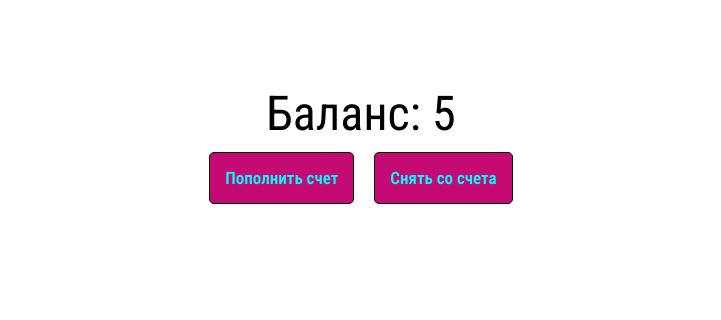
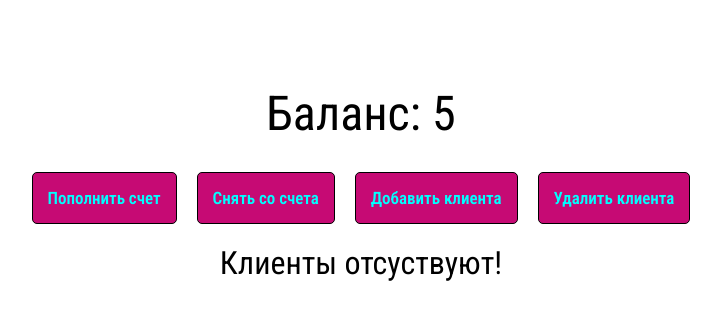
Before and after one commit to ITmTm/prectic-redux-ulbi, a React (Create React App) app: page / in a window 1280 px wide. Shown: the top 320 px of the page, without its empty margins (279-1000 px from the left). Built offline with nearby package versions, Linux system fonts and the light colour scheme.

Commit message:
Working with an array

```diff
--- a/src/App.js
+++ b/src/App.js
@@ -3,6 +3,7 @@ import { useDispatch, useSelector } from "react-redux";
 function App() {
 	const dispatch = useDispatch();	// Это функция для изменения состояния
 	const cash = useSelector(state => state.cash.cash);	// Получение состояния
+	const customers = useSelector(state => state.customers.customers)
 
 	const addCash = (cash) => {
 		dispatch({type: "ADD_CASH", payload: cash})	// Изменяем состояние
@@ -12,14 +13,51 @@ function App() {
 		dispatch({type: "GET_CASH", payload: cash});
 	}
 
+	const addCustomer = (name) => {
+			// Объект пользователя
+		const customer = {
+			name,
+			id: Date.now()
+		}
+		dispatch({type: "ADD_CUSTOMER", payload: customer})
+	}
+
+	const removeCustomer = (customer) => {
+		dispatch({type: "REMOVE_CUSTOMERS", payload: customer.id})
+	}
+
 
 	return (
 	  <div className={'app'}>
-		  <div style={{fontSize: "3rem", marginBottom: "10px"}}>Баланс: {cash}</div>
+		  <div style={{fontSize: "3rem", marginBottom: 30}}>Баланс: {cash}</div>
 		  <div className={'buttons'}>
 			  <button onClick={() => addCash(Number(prompt()))}>Пополнить счет</button>
 			  <button onClick={() => getCash(Number(prompt()))}>Снять со счета</button>
+			  <button onClick={() => addCustomer(prompt())}>Добавить клиента</button>
+			  <button onClick={() => getCash(Number(prompt()))}>Удалить клиента</button>
 		  </div>
+		  {customers.length > 0 ?
+			  <div>
+				  {customers.map(customer =>
+					  <div
+						  onClick={() => removeCustomer(customer)}
+						  style={{
+						  fontSize: "2rem",
+						  border: "1px solid black",
+						  padding: 10,
+						  marginTop: 15,
+						  backgroundColor: "rgb(229 129 179 / 50%)"
+					  }}
+					  >
+						  {customer.name}
+					  </div>
+				  )}
+			  </div>
+			  :
+			  <div style={{fontSize: "2rem", marginTop: 20}}>
+				  Клиенты отсуствуют!
+			  </div>
+		  }
 	  </div>
   );
 }
```
